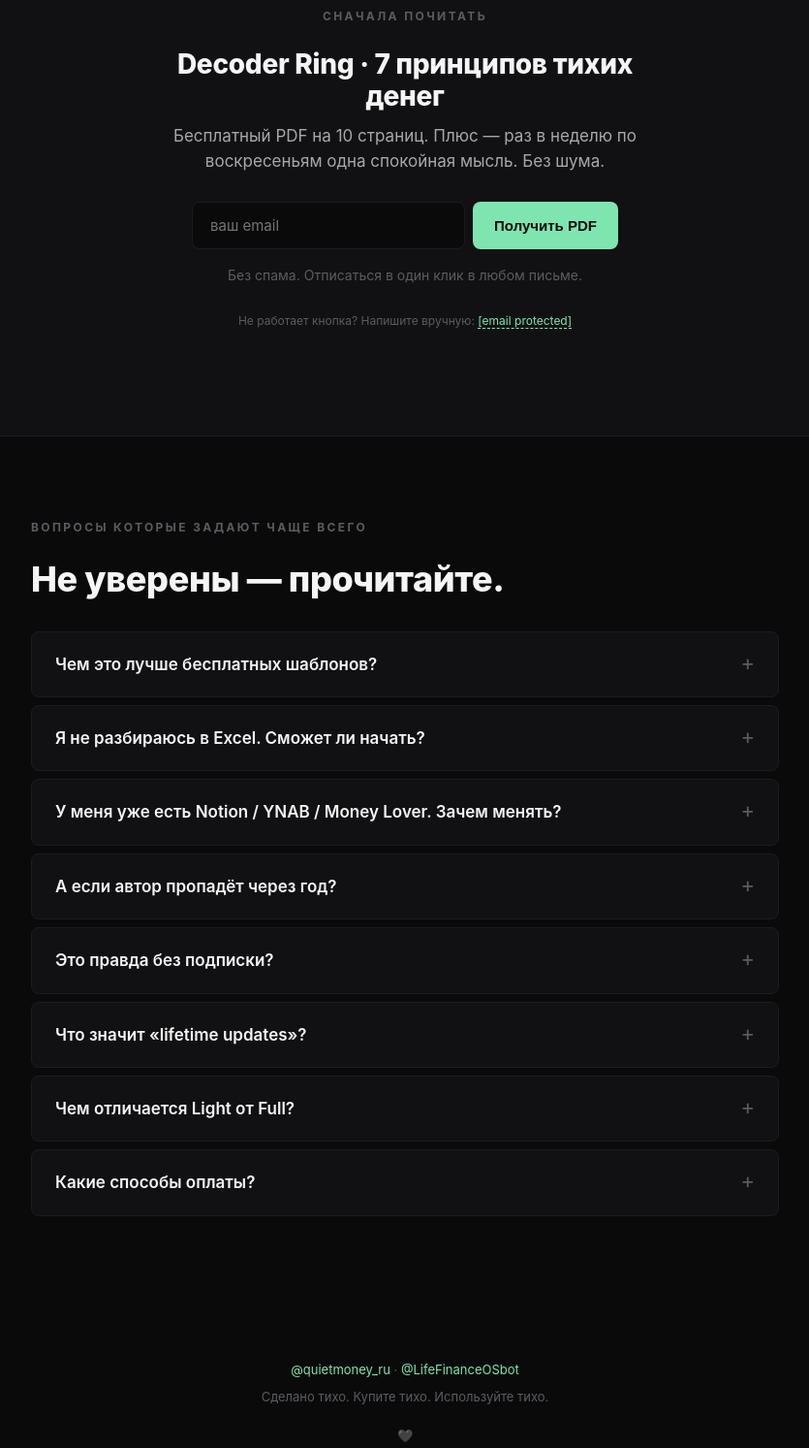
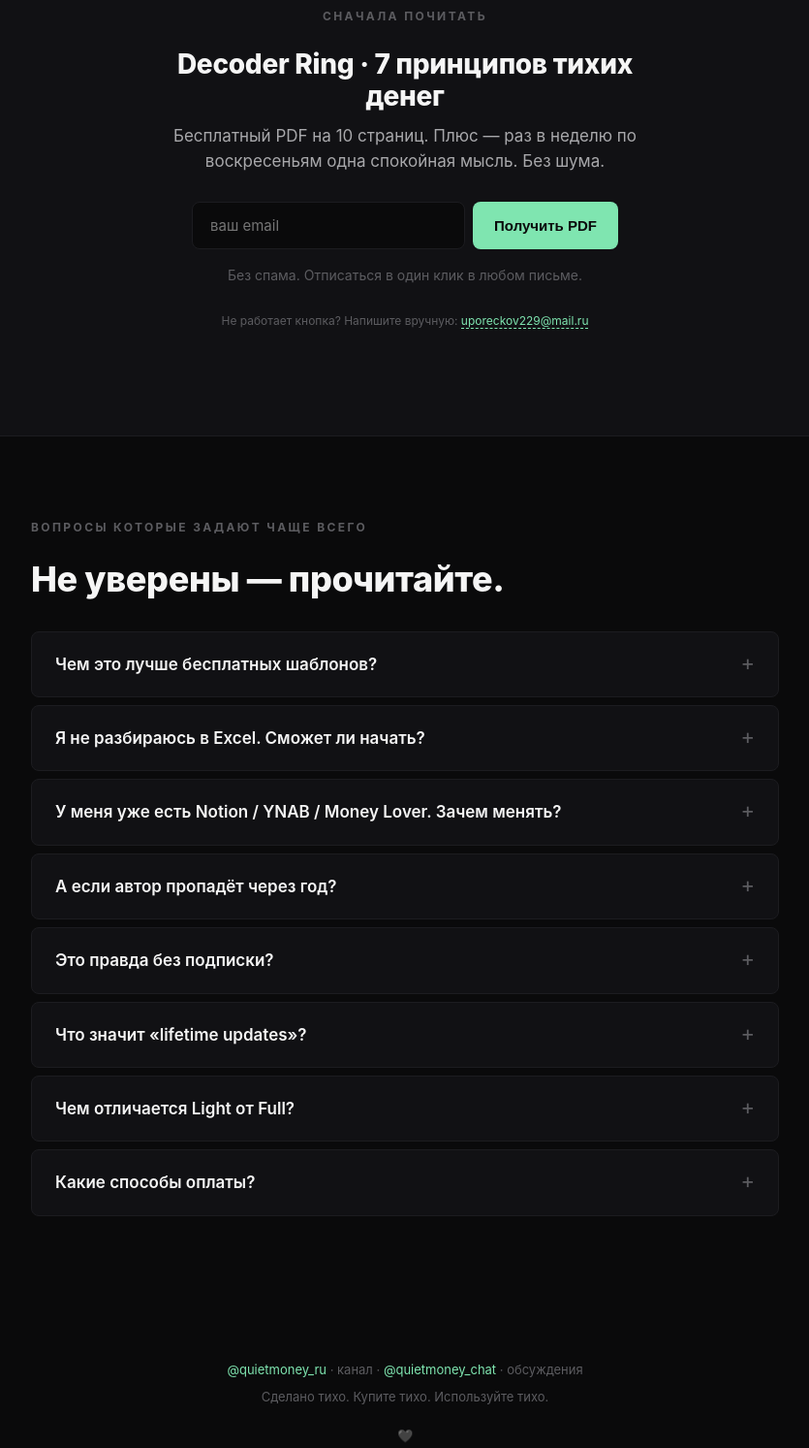
Before and after one commit to misha229/quiet-money, a plain HTML site: page index.html in a window 1280 px wide. Shown: the part 4348-5841 px from the top of the page at 97% size, without its empty margins (222-1057 px from the left). Drawn offline with Linux system fonts and the light colour scheme.

Commit message:
index.html

```diff
--- a/index.html
+++ b/index.html
@@ -338,7 +338,8 @@
     <p class="whisper">Без спама. Отписаться в один клик в любом письме.</p>
     <p class="whisper" style="margin-top: 8px; font-size: 12px;">
       Не работает кнопка? Напишите вручную:
-      <a href="/cdn-cgi/l/email-protection#ff8a8f908d9a9c949089cdcdc6bf929e9693d18d8ac08c8a9d959a9c8bc22f602f412f4b2f402f472e7e2f452f4fdacdcf2f422f4fdacdcfae8a969a8bdacdcfb290919a86" style="color: #7FE5B0; border-bottom: 1px dashed #7FE5B0;"><span class="__cf_email__" data-cfemail="dca9acb3aeb9bfb7b3aaeeeee59cb1bdb5b0f2aea9">[email&#160;protected]</span></a>
+      <a href="mailto:uporeckov229@mail.ru?subject=Подписка%20на%20Quiet%20Money"
+         style="color: #7FE5B0; border-bottom: 1px dashed #7FE5B0;">uporeckov229@mail.ru</a>
     </p>
   </div>
 </section>
@@ -356,7 +357,7 @@
 
     <details>
       <summary>Я не разбираюсь в Excel. Сможет ли начать?</summary>
-      <p>Если умеете печатать число в ячейке и нажимать галочку — справитесь. Внутри есть лист «Read me first» с пошаговой инструкцией. Если застряли — напишите в @LifeFinanceOSbot, отвечу лично.</p>
+      <p>Если умеете печатать число в ячейке и нажимать галочку — справитесь. Внутри есть лист «Read me first» с пошаговой инструкцией. Если застряли — напишите в комментарии к закреплённому посту канала <a href="https://t.me/quietmoney_ru" style="color:#7FE5B0;">@quietmoney_ru</a>, отвечу лично.</p>
     </details>
 
     <details>
@@ -393,10 +394,10 @@
 
 <!-- ─────────── FOOTER ─────────── -->
 <footer>
-  <p><a href="https://t.me/quietmoney_ru">@quietmoney_ru</a> · <a href="https://t.me/LifeFinanceOSbot">@LifeFinanceOSbot</a></p>
+  <p><a href="https://t.me/quietmoney_ru">@quietmoney_ru</a> · канал · <a href="https://t.me/quietmoney_chat">@quietmoney_chat</a> · обсуждения</p>
   <p>Сделано тихо. Купите тихо. Используйте тихо.</p>
   <p style="margin-top: 20px;">🖤</p>
 </footer>
 
-<script data-cfasync="false" src="/cdn-cgi/scripts/5c5dd728/cloudflare-static/email-decode.min.js"></script><script>(function(){function c(){var b=a.contentDocument||a.contentWindow.document;if(b){var d=b.createElement('script');d.innerHTML="window.__CF$cv$params={r:'a0eacc440cb09d9a',t:'MTc4MTk1ODc2NA=='};var a=document.createElement('script');a.src='/cdn-cgi/challenge-platform/scripts/jsd/main.js';document.getElementsByTagName('head')[0].appendChild(a);";b.getElementsByTagName('head')[0].appendChild(d)}}if(document.body){var a=document.createElement('iframe');a.height=1;a.width=1;a.style.position='absolute';a.style.top=0;a.style.left=0;a.style.border='none';a.style.visibility='hidden';document.body.appendChild(a);if('loading'!==document.readyState)c();else if(window.addEventListener)document.addEventListener('DOMContentLoaded',c);else{var e=document.onreadystatechange||function(){};document.onreadystatechange=function(b){e(b);'loading'!==document.readyState&&(document.onreadystatechange=e,c())}}}})();</script></body>
+</body>
 </html>
```
